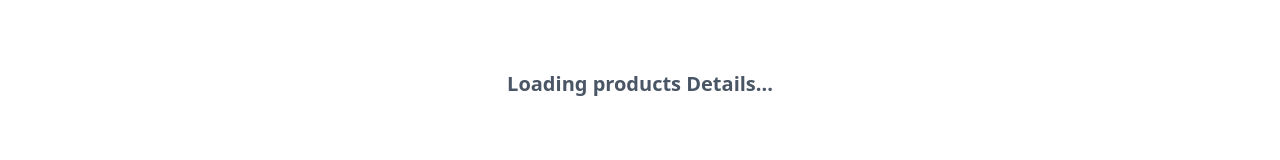
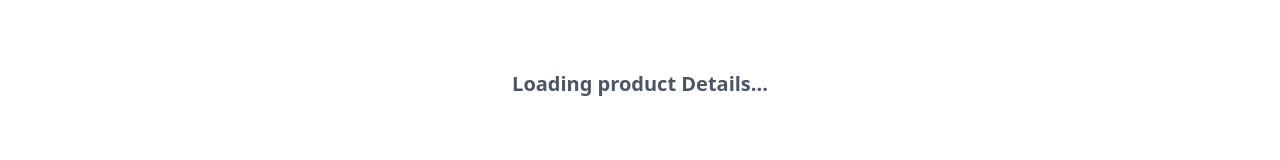
Before and after one commit to venkateshburra/mini-bag-store, a React app in the folder frontend/: page /product/1 in a window 1280 px wide. Shown: the part 244-404 px from the top of the page. Built offline with nearby package versions, Linux system fonts and the light colour scheme; no server answers; the HTML template or start-up script is replaced by a standard one.

Commit message:
edited text

```diff
--- a/frontend/src/pages/ProductDetails.jsx
+++ b/frontend/src/pages/ProductDetails.jsx
@@ -22,7 +22,7 @@ export default function ProductDetails() {
     return (
       <div className="flex justify-center items-center h-[60vh]">
         <p className="text-xl font-semibold text-gray-600">
-          Loading products Details...
+          Loading product Details...
         </p>
       </div>
     );
```
